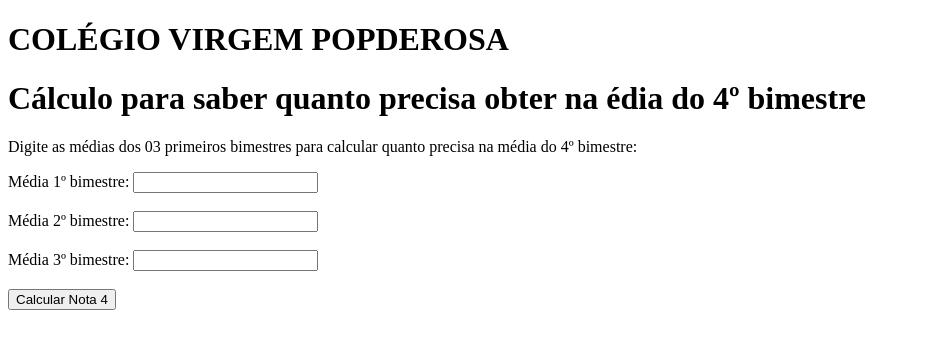
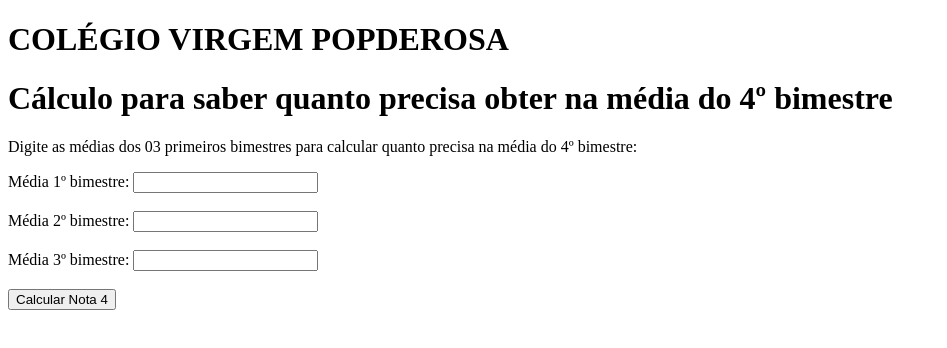
Before and after one commit to Lucas-Vitoriano/index, a plain HTML site: page index.html in a window 1280 px wide. Shown: the whole page, without its empty margins (0-947 px from the left). Drawn offline with Linux system fonts and the light colour scheme.

Commit message:
Update index.html

```diff
--- a/index.html
+++ b/index.html
@@ -21,7 +21,7 @@
 </head>
 <body>
     <h1>COLÉGIO VIRGEM POPDEROSA</h1>
-    <h1>Cálculo para saber quanto precisa obter na édia do 4º bimestre</h1>
+    <h1>Cálculo para saber quanto precisa obter na média do 4º bimestre</h1>
     <p>Digite as médias dos 03 primeiros bimestres para calcular quanto precisa na média do 4º bimestre:</p>
 
     <label for="nota1">Média 1º bimestre:</label>
```
